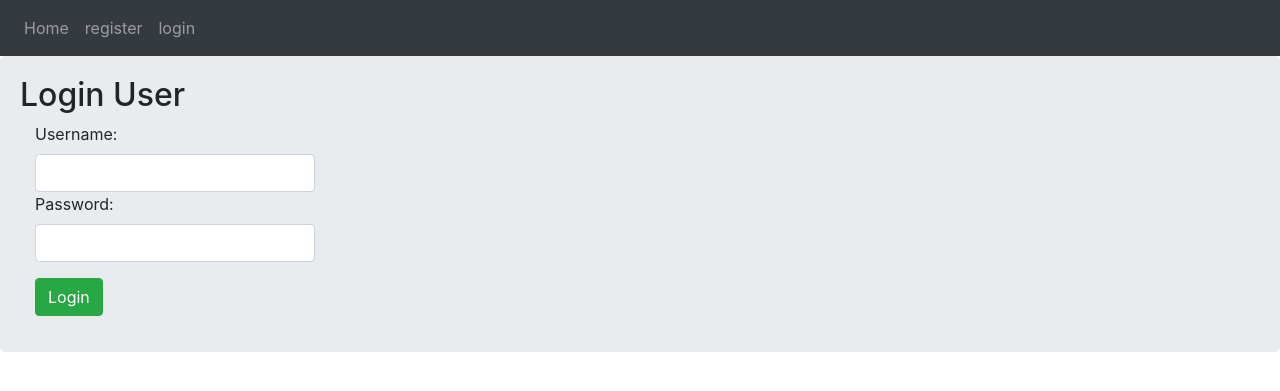
After one commit to mo4wez/django_social_media, a Django app: page /account/login/ in a window 1280 px wide. The commit adds this page. Shown: the top 391 px of the page. Run offline with Django 5.2, Linux system fonts and the light colour scheme; parts of the project's set-up code (start-up, migrations or seed data) failed here and were passed over; some libraries are stand-ins or nearby versions.

Commit message:
add user login and logout

```diff
--- a/account/forms.py
+++ b/account/forms.py
@@ -33,5 +33,5 @@ class UserRegisterationForm(forms.Form):
 
 
 class UserLoginForm(forms.Form):
-    usename = forms.CharField(widget=forms.TextInput(attrs={'class':'form-control'}))
+    username = forms.CharField(widget=forms.TextInput(attrs={'class':'form-control'}))
     password = forms.CharField(widget=forms.PasswordInput(attrs={'class':'form-control'}))
--- /dev/null
+++ b/account/templates/account/login.html
@@ -0,0 +1,12 @@
+{% extends "_base.html" %}
+
+{% block page_title %}Login{% endblock page_title %}
+
+{% block content %}
+    <h2>Login User</h2>
+    <form action="" method="post" class="col-md-3">
+        {% csrf_token %}
+        {{form}}
+        <button class="btn btn-success my-3" type="submit">Login</button>
+    </form>
+{% endblock content %}
--- a/account/templates/account/register.html
+++ b/account/templates/account/register.html
@@ -4,7 +4,7 @@
 
 {% block content %}
     <h2>Register User</h2>
-    <form action="" method="post" class="col-md-3">
+    <form action="" method="post" class="col-md-3" novalidate>
         {% csrf_token %}
         {{form}}
         <button class="btn btn-success my-3" type="submit">Register</button>
--- a/account/urls.py
+++ b/account/urls.py
@@ -5,5 +5,7 @@ from . import views
 app_name = 'account'
 
 urlpatterns = [
-    path('register/', views.RegisterView.as_view(), name='register_user')
+    path('register/', views.UserRegisterView.as_view(), name='register_user'),
+    path('login/', views.UserLoginView.as_view(), name='login_user'),
+    path('logout/', views.UserLogOutView.as_view(), name='logout_user'),
 ]
--- a/account/views.py
+++ b/account/views.py
@@ -2,23 +2,27 @@ from django.shortcuts import render, redirect
 from django.views import View
 from django.contrib.auth.models import User
 from django.contrib import messages
+from django.contrib.auth import authenticate, login, logout
 
-from .forms import UserRegisterationForm
+from .forms import UserRegisterationForm, UserLoginForm
 
-class RegisterView(View):
+
+class UserRegisterView(View):
+    form_class = UserRegisterationForm
+
     def get(self, request):
-        form = UserRegisterationForm()
+        form = self.form_class()
         return render(request, 'account/register.html', {'form': form})
 
     def post(self, request):
-        form = UserRegisterationForm(request.POST)
+        form = self.form_class(request.POST)
 
         if form.is_valid():
             cd = form.cleaned_data
             User.objects.create_user(
                 username=cd['username'],
                 email=cd['email'],
-                password=cd['password'],
+                password=cd['password1'],
                 )
             messages.success(
                 request,
@@ -26,3 +30,50 @@ class RegisterView(View):
                 'success',
                 )
             return redirect('home:home_page')
+
+        return render(request, 'account/register.html', {'form': form})
+
+class UserLoginView(View):
+    form_class = UserLoginForm
+    template_name = 'account/login.html'
+
+    def get(self, request):
+        form = self.form_class()
+        return render(request, self.template_name, {'form': form})
+
+    def post(self, request):
+        form = self.form_class(request.POST)
+
+        if form.is_valid():
+            cd = form.cleaned_data
+            user = authenticate(
+                request,
+                username=cd['username'],
+                password=cd['password'],
+                )
+            if user is not None:
+                login(request, user)
+                messages.success(
+                    request,
+                    'Login successfull.',
+                    'success'
+                    )
+                return redirect('home:home_page')
+
+        return render(request, self.template_name, {'form': form})
+
+
+class UserLogOutView(View):
+
+    def get(self, request):
+        return render(request, 'account/logout.html')
+
+    def post(self, request):
+        logout(request)
+        messages.error(
+            request,
+            'You\'re logged out.',
+            'danger',
+            )
+
+        return redirect('account:login_user')
--- a/templates/inc/navbar.html
+++ b/templates/inc/navbar.html
@@ -3,9 +3,10 @@
         <a class="nav-item nav-link" href="{% url "home:home_page" %}">Home</a>
         {% if user.is_authenticated %}
           <a class="nav-item nav-link disabled">welcome, {{user.username}}</a>
+          <a class="nav-item nav-link disabled" href="{% url "account:logout_user" %}">log out</a>
         {% else %}
           <a class="nav-item nav-link" href="{% url "account:register_user" %}">register</a>
-          <a class="nav-item nav-link" href="{% url "account:register_user" %}">login</a>
+          <a class="nav-item nav-link" href="{% url "account:login_user" %}">login</a>
         {% endif %}
       </div>
 </nav>
```
Also changed, not shown: account/templates/account/logout.html (added, +11 -0 lines).
